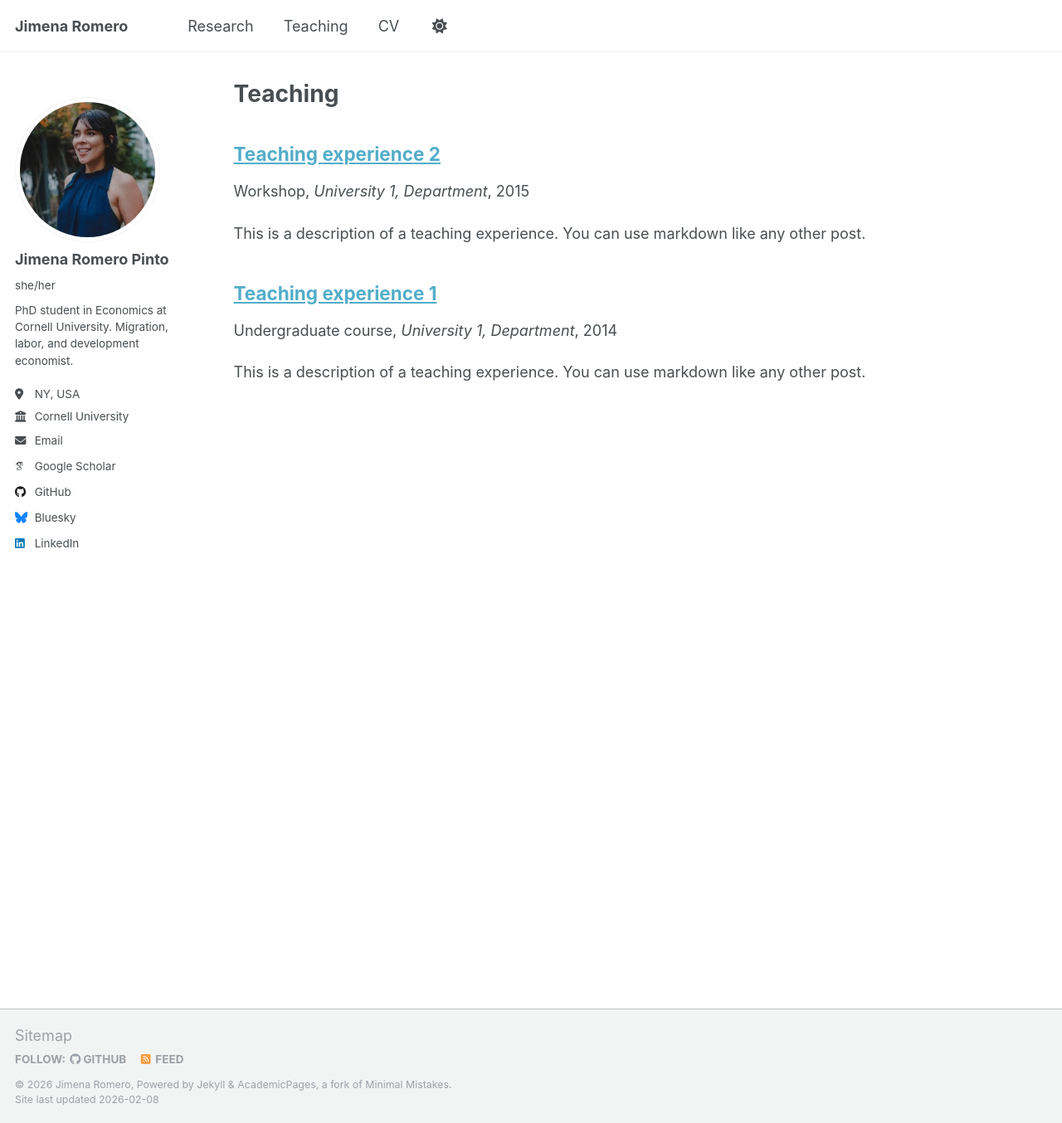
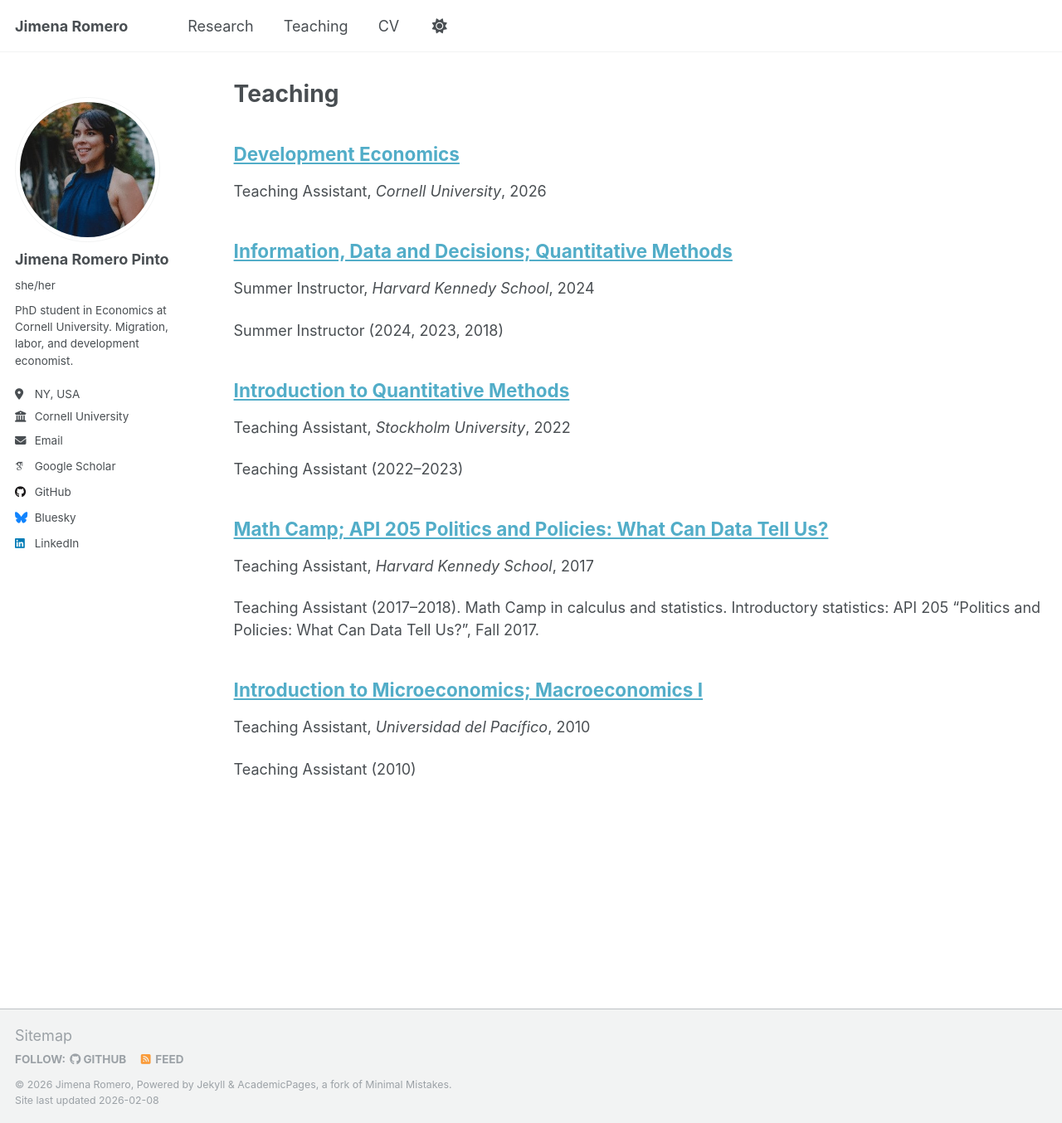
Before and after one commit to jimenarp/jimenarp.github.io, a Jekyll site: the page built from _pages/teaching.html, in a window 1280 px wide and 1354 px high. Shown: the whole window at 83% size. Built offline with Jekyll 4.4.1, drawn with Linux system fonts in a browser that asks for light colours; some web fonts are replaced.

Commit message:
Update teaching, fix paper title, add banner

```diff
--- /dev/null
+++ b/_teaching/2010-upacifico-ta.md
@@ -0,0 +1,11 @@
+---
+title: "Introduction to Microeconomics; Macroeconomics I"
+collection: teaching
+type: "Teaching Assistant"
+permalink: /teaching/upacifico-teaching-assistant
+venue: "Universidad del Pacífico"
+date: 2010-01-01
+location: "Lima, Peru"
+---
+
+Teaching Assistant (2010)
--- a/_teaching/2014-spring-teaching-1.md
+++ /dev/null
@@ -1,20 +0,0 @@
----
-title: "Teaching experience 1"
-collection: teaching
-type: "Undergraduate course"
-permalink: /teaching/2014-spring-teaching-1
-venue: "University 1, Department"
-date: 2014-01-01
-location: "City, Country"
----
-
-This is a description of a teaching experience. You can use markdown like any other post.
-
-Heading 1
-======
-
-Heading 2
-======
-
-Heading 3
-======
--- a/_teaching/2015-spring-teaching-2.md
+++ /dev/null
@@ -1,20 +0,0 @@
----
-title: "Teaching experience 2"
-collection: teaching
-type: "Workshop"
-permalink: /teaching/2015-spring-teaching-1
-venue: "University 1, Department"
-date: 2015-01-01
-location: "City, Country"
----
-
-This is a description of a teaching experience. You can use markdown like any other post.
-
-Heading 1
-======
-
-Heading 2
-======
-
-Heading 3
-======
--- /dev/null
+++ b/_teaching/2017-fall-hks-ta.md
@@ -0,0 +1,11 @@
+---
+title: "Math Camp; API 205 Politics and Policies: What Can Data Tell Us?"
+collection: teaching
+type: "Teaching Assistant"
+permalink: /teaching/hks-teaching-assistant
+venue: "Harvard Kennedy School"
+date: 2017-09-01
+location: "Cambridge, MA, USA"
+---
+
+Teaching Assistant (2017–2018). Math Camp in calculus and statistics. Introductory statistics: API 205 "Politics and Policies: What Can Data Tell Us?", Fall 2017.
--- /dev/null
+++ b/_teaching/2022-stockholm-ta.md
@@ -0,0 +1,11 @@
+---
+title: "Introduction to Quantitative Methods"
+collection: teaching
+type: "Teaching Assistant"
+permalink: /teaching/stockholm-quantitative-methods
+venue: "Stockholm University"
+date: 2022-01-01
+location: "Stockholm, Sweden"
+---
+
+Teaching Assistant (2022–2023)
--- /dev/null
+++ b/_teaching/2024-summer-hks-instructor.md
@@ -0,0 +1,11 @@
+---
+title: "Information, Data and Decisions; Quantitative Methods"
+collection: teaching
+type: "Summer Instructor"
+permalink: /teaching/hks-summer-instructor
+venue: "Harvard Kennedy School"
+date: 2024-06-01
+location: "Cambridge, MA, USA"
+---
+
+Summer Instructor (2024, 2023, 2018)
--- /dev/null
+++ b/_teaching/2026-spring-cornell-devecon.md
@@ -0,0 +1,9 @@
+---
+title: "Development Economics"
+collection: teaching
+type: "Teaching Assistant"
+permalink: /teaching/cornell-development-economics
+venue: "Cornell University"
+date: 2026-01-01
+location: "Ithaca, NY, USA"
+---
```
Also changed, not shown: _publications/2022-01-01-temperature-shocks-el-salvador.md (+3 -3 lines), 1 other file.
